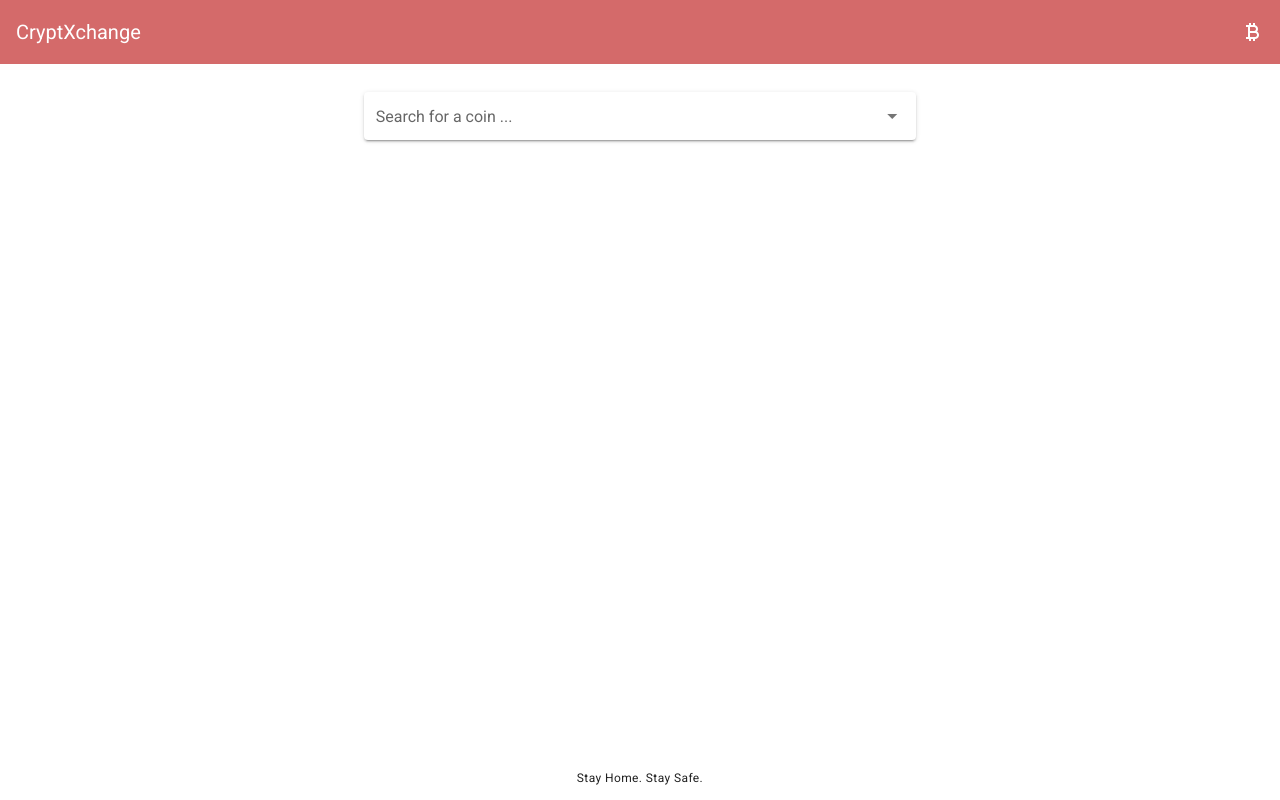
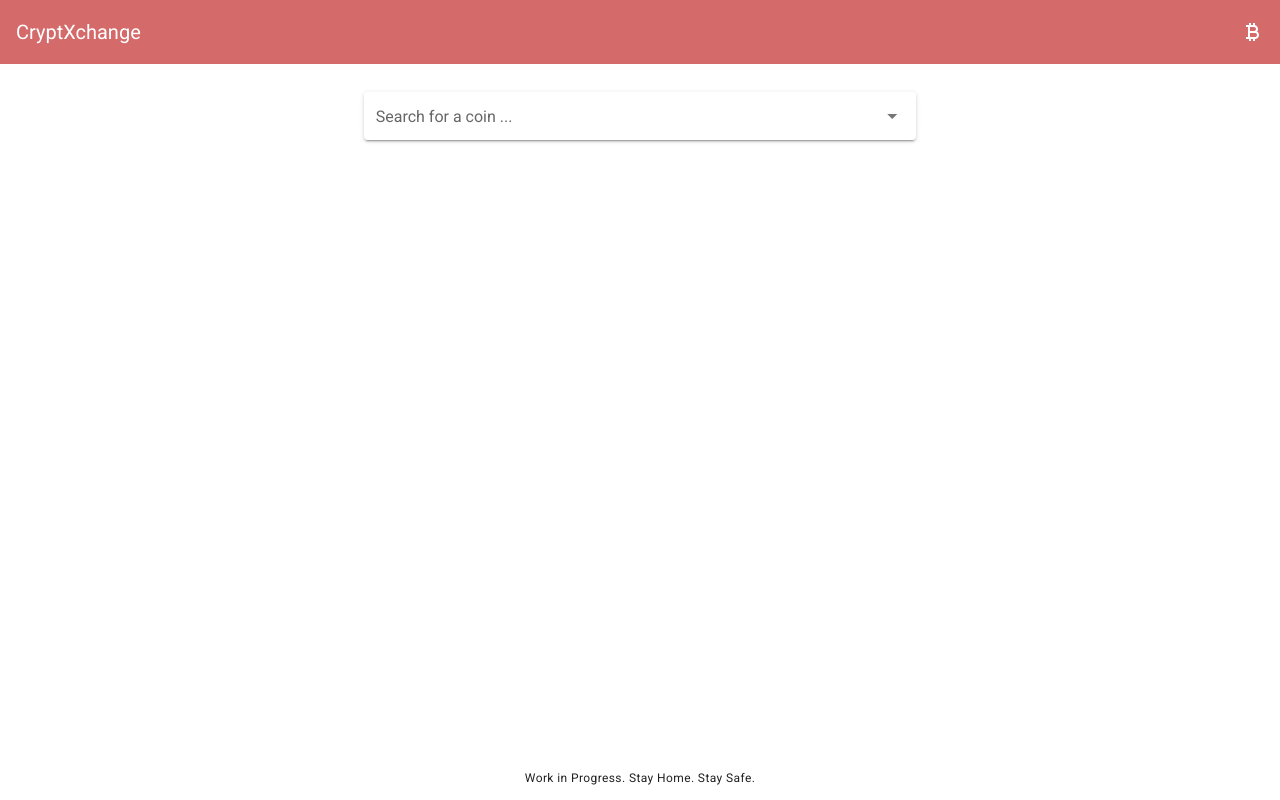
Before and after one commit to abhilashkulkarniofficial/vue-boilerplate, a Vue app: page / in a window 1280 px wide. Built offline with nearby package versions, Linux system fonts and the light colour scheme.

Commit message:
Removed comments and changed footer

```diff
--- a/src/components/App.vue
+++ b/src/components/App.vue
@@ -11,17 +11,7 @@
       </template>
       <span>Exchange</span>
     </v-tooltip>
-    <!-- <v-tooltip bottom>
-      <template v-slot:activator="{ on, attrs }">
-        <v-btn icon @click="showSearch=false" v-bind="attrs" v-on="on">
-          <v-icon>mdi-account-plus</v-icon>
-      </v-btn>
-      </template>
-      <span>Profile</span>
-    </v-tooltip> -->
     </v-app-bar>
-
-
 
     <v-main>
       <Search v-if="showSearch"/>
@@ -30,7 +20,7 @@
 
     <v-footer padless color="white">
     <v-col class="text-center text-caption" cols="12">
-      Stay Home. Stay Safe.
+      Work in Progress. Stay Home. Stay Safe.
     </v-col>
   </v-footer>
 
```
Also changed, not shown: src/components/Search.vue (+0 -38 lines).
